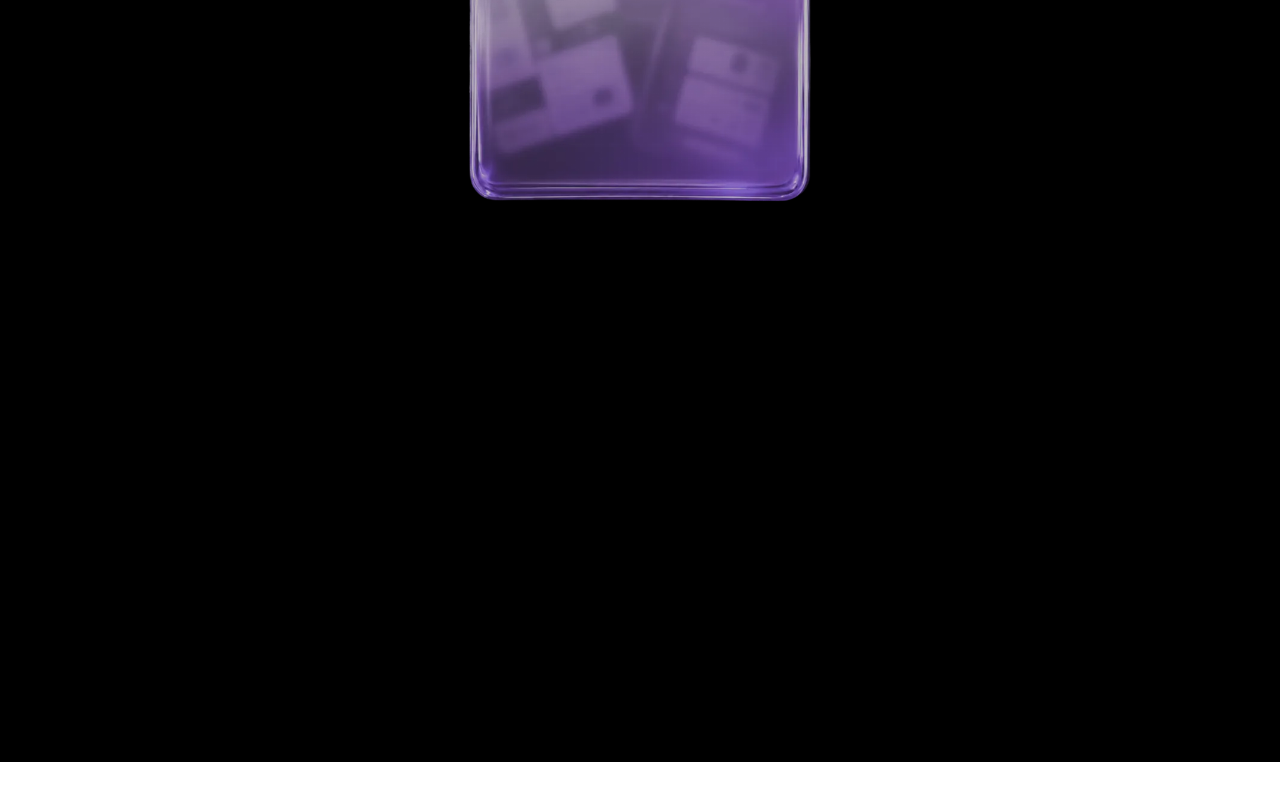
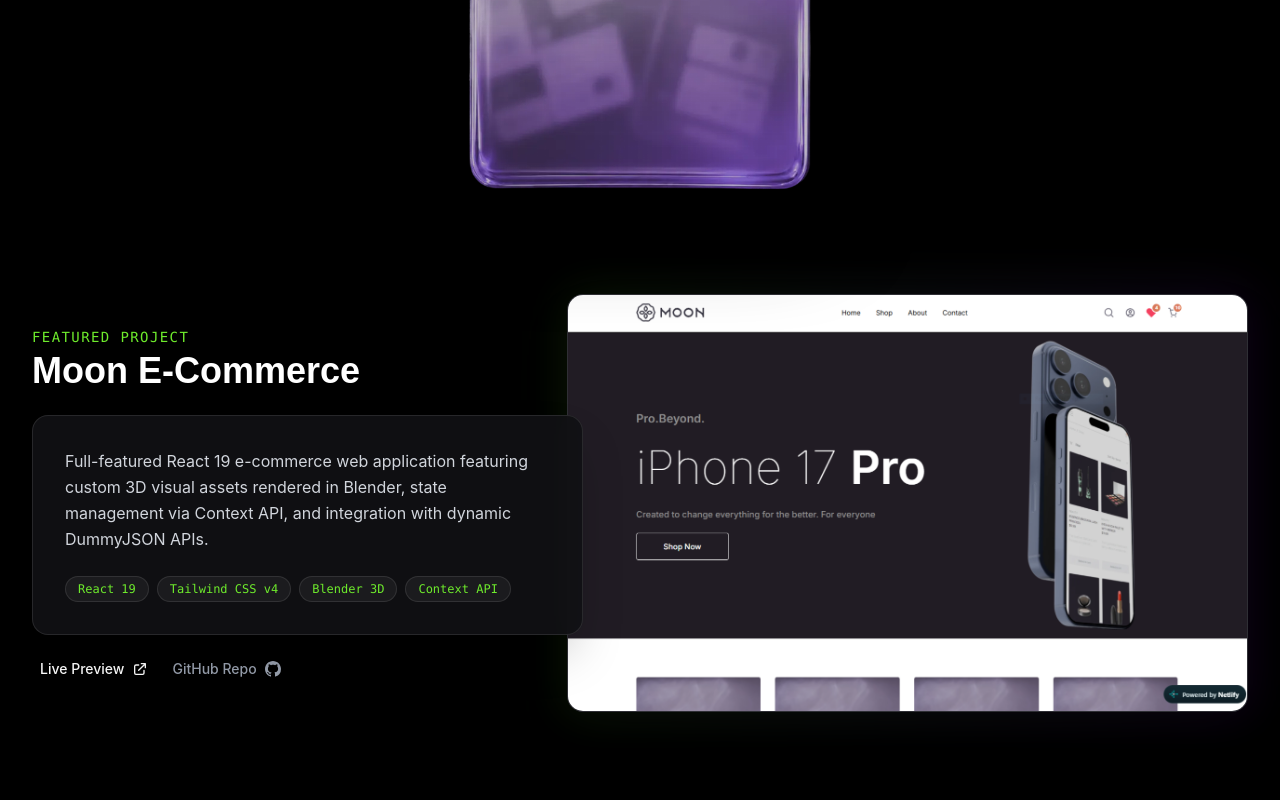
Before and after one commit to owaiskhanfrontend/Portfolio-Web, a React (Vite) app: page / in a window 1280 px wide. Shown: the part 2790-3590 px from the top of the page. Before the commit the page ends 3552 px from the top, so only its background shows below. Built offline with nearby package versions, Linux system fonts and the light colour scheme; a web font is replaced by a local one.

Commit message:
implemented and used map for first card map ui

```diff
--- a/src/Projects/Projects.jsx
+++ b/src/Projects/Projects.jsx
@@ -3,6 +3,7 @@
 import project1 from "../assets/Projects assets/weather dashboard.png";
 import project2 from "../assets/Projects assets/moon e commerce.png";
 import project3 from "../assets/Projects assets/portfolio web.png";
+import pcui from "../assets/Projects assets/pc ui card-1.png";
 
 function Projects() {
   const [scrollProgress, setScrollProgress] = useState(0);
@@ -40,32 +41,44 @@
 
   const interpolate = (start, end) => start + (end - start) * scrollProgress;
 
-
   const leftX = isMobile ? -55 : -110;
   const rightX = isMobile ? 55 : 110;
   const sideY = isMobile ? -30 : -45;
   const centerY = isMobile ? -50 : -75;
   const sideRotate = isMobile ? 8 : 14;
 
+  const projectsList = [
+    {
+      id: 1,
+      title: "Moon E-Commerce",
+      tagline: "Featured Project",
+      description:
+        "Full-featured React 19 e-commerce web application featuring custom 3D visual assets rendered in Blender, state management via Context API, and integration with dynamic DummyJSON APIs.",
+      tech: ["React 19", "Tailwind CSS v4", "Blender 3D", "Context API"],
+      image: pcui,
+      liveUrl: "https://owaiskhan-moon-e-commerce.netlify.app",
+      githubUrl: "https://github.com/owaiskhanfrontend/Moon-E-Commerce",
+    },
+  ];
+
   return (
-    <div className="w-full h-[1000px] md:h-[1200px] bg-black overflow-hidden">
-      <div className="w-full max-w-360 h-auto px-fluid-x mx-auto py-12 md:py-20">
+    <div className="w-full h-auto bg-black overflow-hidden pb-24">
+      <div className="w-full max-w-7xl h-auto px-4 md:px-8 mx-auto py-12 md:py-20">
         <div className="w-full h-auto flex flex-col gap-12">
 
           <div className="w-full h-auto flex flex-col items-center text-center gap-2">
-            <h2 className="text-display-6 md:text-display-9 font-medium text-white font-clash">
+            <h2 className="text-3xl md:text-5xl font-medium text-white font-clash">
               Real <span className="text-[#6eeb2c] [text-shadow:0_0_15px_#6eeb2ca6]">Projects</span>. Real <span className="text-[#6eeb2c] [text-shadow:0_0_15px_#6eeb2ca6]">Complexity</span>.
             </h2>
-            <h2 className="text-display-6 md:text-display-9 font-medium text-white font-clash">
+            <h2 className="text-3xl md:text-5xl font-medium text-white font-clash">
               Real Proof of <span className="text-[#6eeb2c] [text-shadow:0_0_15px_#6eeb2ca6]">Skill</span>.
             </h2>
           </div>
 
           <div
             ref={containerRef}
-            className="relative flex items-center justify-center h-auto md:h-[380px] mt-12 md:mt-15"
+            className="relative flex items-center justify-center h-[280px] md:h-[380px] mt-8 md:mt-12"
           >
-
             <img
               alt="Weather Dashboard"
               draggable="false"
@@ -112,6 +125,78 @@
               src={foldericon}
             />
           </div>
+
+          <div className="w-full flex flex-col gap-24 md:gap-32 mt-6">
+            {projectsList.map((project) => (
+              <div
+                key={project.id}
+                className="relative w-full flex flex-col lg:flex-row items-center justify-between gap-8 lg:gap-12"
+              >
+                <div className="w-full lg:w-5/12 flex flex-col z-20">
+                  <span className="text-[#6eeb2c] font-mono text-sm tracking-widest uppercase mb-1">
+                    {project.tagline}
+                  </span>
+                  <h3 className="text-3xl md:text-4xl font-bold text-white font-clash mb-6">
+                    {project.title}
+                  </h3>
+
+                  <div className="bg-[#111115]/90 border border-white/10 backdrop-blur-md p-6 md:p-8 rounded-2xl shadow-2xl z-30 lg:-mr-12 xl:-mr-16">
+                    <p className="text-gray-300 text-sm md:text-base leading-relaxed">
+                      {project.description}
+                    </p>
+
+                    <div className="flex flex-wrap gap-2 mt-6">
+                      {project.tech.map((item, idx) => (
+                        <span
+                          key={idx}
+                          className="bg-white/5 border border-white/10 text-xs text-[#6eeb2c] px-3 py-1 rounded-full font-mono"
+                        >
+                          {item}
+                        </span>
+                      ))}
+                    </div>
+                  </div>
+
+                  <div className="flex items-center gap-6 mt-6 pl-2">
+                    <a
+                      href={project.liveUrl}
+                      target="_blank"
+                      rel="noreferrer"
+                      className="text-white hover:text-[#6eeb2c] transition-colors flex items-center gap-2 font-medium text-sm"
+                    >
+                      <span>Live Preview</span>
+                      <svg className="w-4 h-4" fill="none" stroke="currentColor" viewBox="0 0 24 24">
+                        <path strokeLinecap="round" strokeLinejoin="round" strokeWidth="2" d="M10 6H6a2 2 0 00-2 2v10a2 2 0 002 2h10a2 2 0 002-2v-4M14 4h6m0 0v6m0-6L10 14" />
+                      </svg>
+                    </a>
+                    <a
+                      href={project.githubUrl}
+                      target="_blank"
+                      rel="noreferrer"
+                      className="text-gray-400 hover:text-white transition-colors flex items-center gap-2 font-medium text-sm"
+                    >
+                      <span>GitHub Repo</span>
+                      <svg className="w-4 h-4" fill="currentColor" viewBox="0 0 24 24">
+                        <path d="M12 0C5.37 0 0 5.37 0 12c0 5.31 3.435 9.795 8.205 11.385.6.105.825-.255.825-.57 0-.285-.015-1.23-.015-2.235-3.015.555-3.795-.735-4.035-1.41-.135-.345-.72-1.41-1.23-1.695-.42-.225-1.02-.78-.015-.795.945-.015 1.62.87 1.845 1.23 1.08 1.815 2.805 1.305 3.495.99.105-.78.42-1.305.765-1.605-2.67-.3-5.46-1.335-5.46-5.925 0-1.305.465-2.385 1.23-3.225-.12-.3-.54-1.53.12-3.18 0 0 1.005-.315 3.3 1.23.96-.27 1.98-.405 3-.405s2.04.135 3 .405c2.295-1.56 3.3-1.23 3.3-1.23.66 1.65.24 2.88.12 3.18.765.84 1.23 1.905 1.23 3.225 0 4.605-2.805 5.625-5.475 5.925.435.375.81 1.095.81 2.22 0 1.605-.015 2.895-.015 3.3 0 .315.225.69.825.57A12.02 12.02 0 0024 12c0-6.63-5.37-12-12-12z" />
+                      </svg>
+                    </a>
+                  </div>
+                </div>
+
+                <div className="w-full lg:w-7/12 relative group">
+                  <div className="absolute -inset-1 bg-gradient-to-r from-[#6eeb2c]/20 to-purple-600/20 rounded-2xl blur-xl opacity-50 group-hover:opacity-100 transition duration-500"></div>
+                  <div className="relative bg-[#18181f] border border-white/10 rounded-2xl overflow-hidden shadow-2xl w-full">
+                    <img
+                      src={project.image}
+                      alt={project.title}
+                      className="w-full h-auto object-contain transform group-hover:scale-[1.02] transition duration-500 ease-out"
+                    />
+                  </div>
+                </div>
+              </div>
+            ))}
+          </div>
+
         </div>
       </div>
     </div>
```
Also changed, not shown: src/assets/Projects assets/pc ui card-1.png (added).
